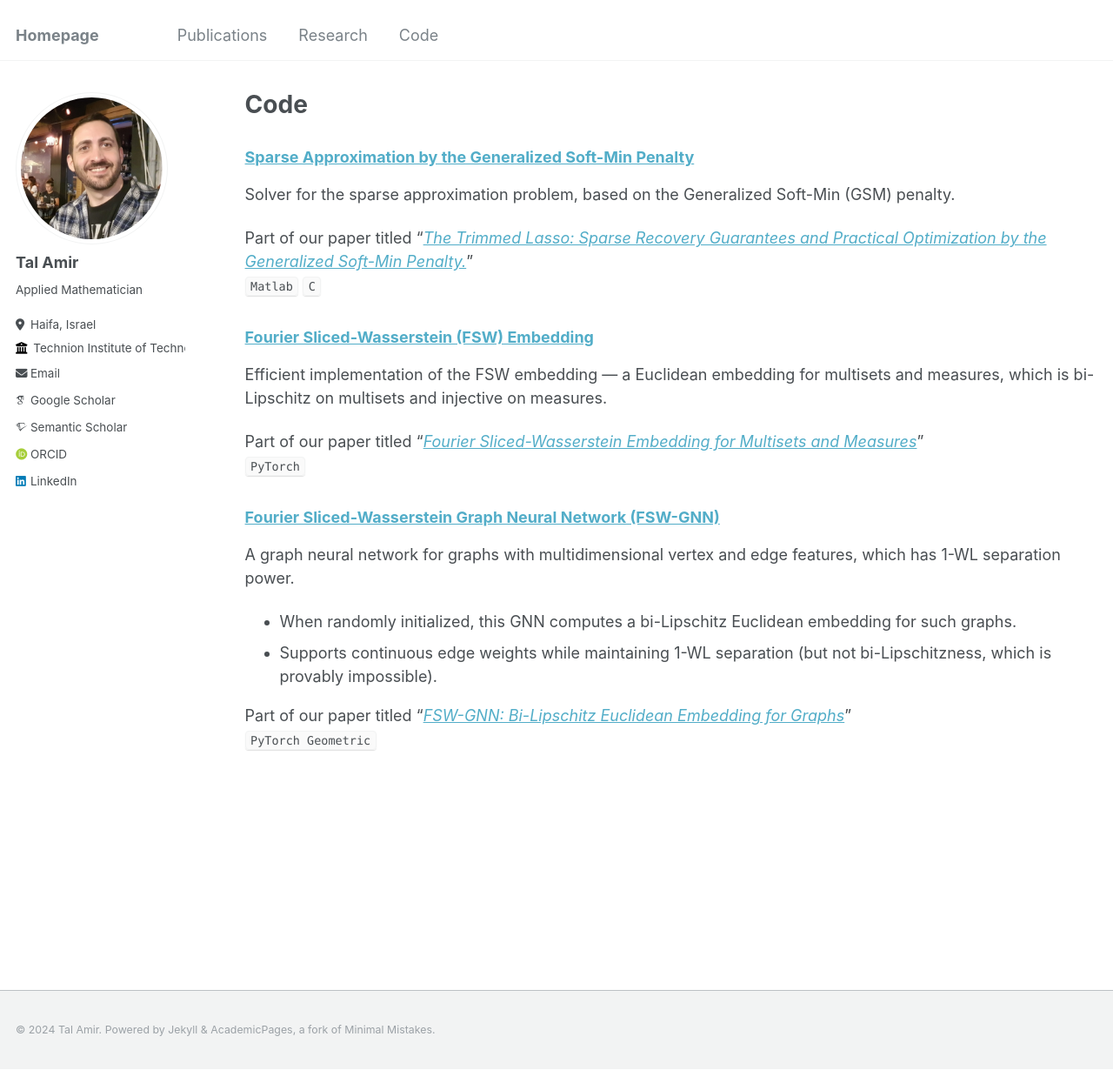
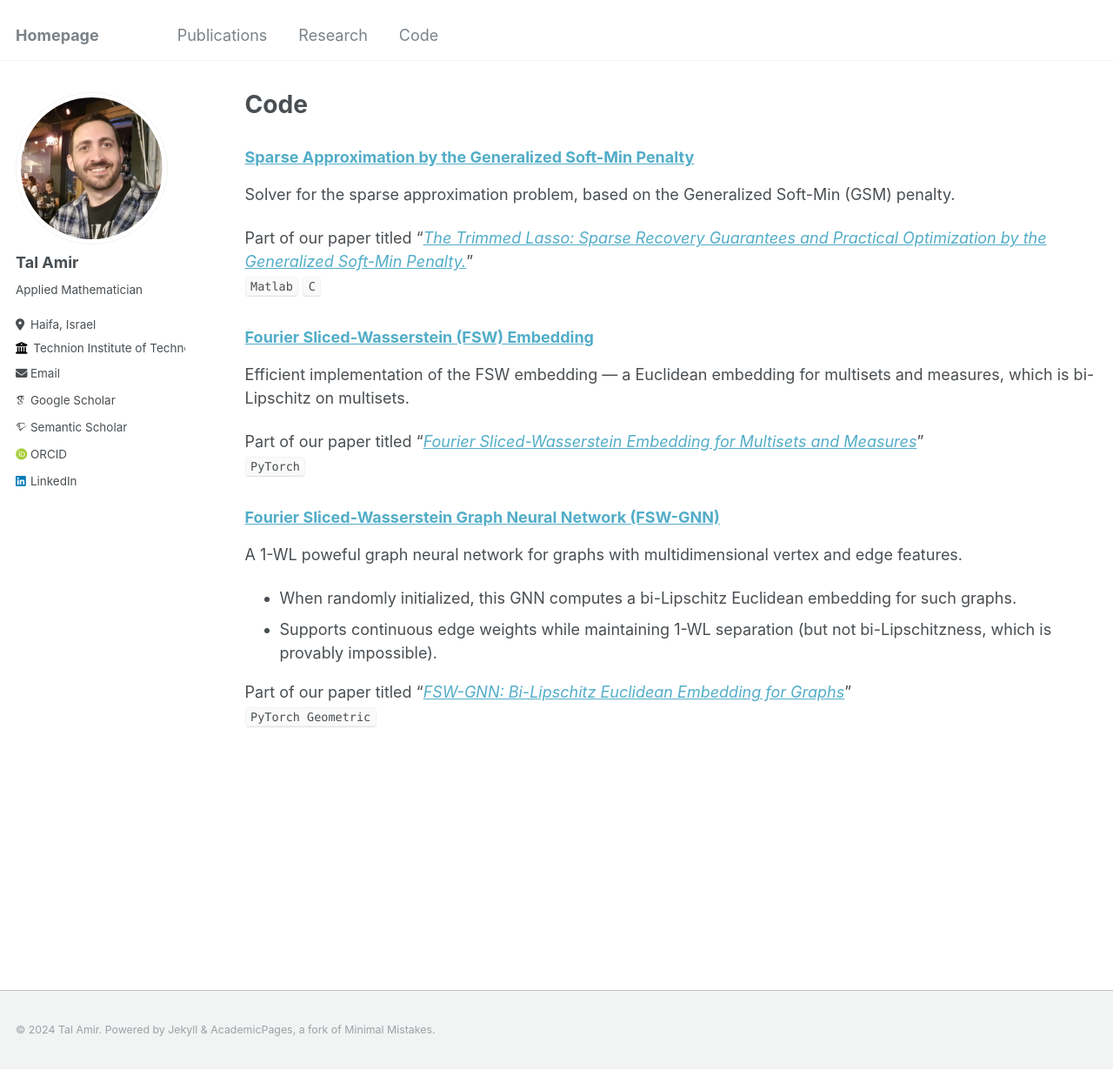
Before and after one commit to tal-amir/tal-amir.github.io, a Jekyll site: the page built from _pages/code.md, in a window 1280 px wide and 1230 px high. Shown: the whole window at 87% size. Built offline with Jekyll 4.4.1, drawn with Linux system fonts in a browser that asks for light colours; some web fonts are replaced.

Commit message:
Update code.md

```diff
--- a/_pages/code.md
+++ b/_pages/code.md
@@ -19,7 +19,7 @@ Part of our paper titled "[*The Trimmed Lasso: Sparse Recovery Guarantees and Pr
 
 ### [Fourier Sliced-Wasserstein (FSW) Embedding](https://tal-amir.github.io/soon/)
 
-Efficient implementation of the FSW embedding — a Euclidean embedding for multisets and measures, which is bi-Lipschitz on multisets and injective on measures.
+Efficient implementation of the FSW embedding — a Euclidean embedding for multisets and measures, which is bi-Lipschitz on multisets.
 
 Part of our paper titled "[*Fourier Sliced-Wasserstein Embedding for Multisets and Measures*](https://tal-amir.github.io/publication/2024-05%20Fourier%20Sliced-Wasserstein%20Embedding)"
 `PyTorch`
@@ -28,7 +28,7 @@ Part of our paper titled "[*Fourier Sliced-Wasserstein Embedding for Multisets a
 
 ### [Fourier Sliced-Wasserstein Graph Neural Network (FSW-GNN)](https://tal-amir.github.io/soon/)
 
-A graph neural network for graphs with multidimensional vertex and edge features, which has 1-WL separation power.
+A 1-WL poweful graph neural network for graphs with multidimensional vertex and edge features.
 - When randomly initialized, this GNN computes a bi-Lipschitz Euclidean embedding for such graphs.
 - Supports continuous edge weights while maintaining 1-WL separation (but not bi-Lipschitzness, which is provably impossible).
 
```
